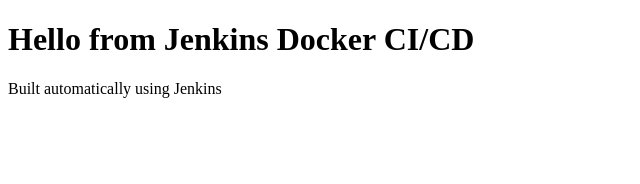
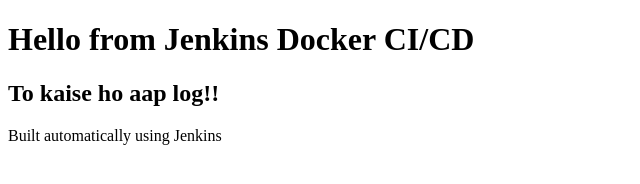
Before and after one commit to mralok039/nginx-devops-project, a plain HTML site: page index.html in a window 1280 px wide. Shown: the whole page, without its empty margins (0-640 px from the left). Drawn offline with Linux system fonts and the light colour scheme.

Commit message:
Chnage index.html

```diff
--- a/index.html
+++ b/index.html
@@ -5,6 +5,7 @@
 </head>
 <body>
   <h1>Hello from Jenkins Docker CI/CD</h1>
+  <h2 background-color:red> To kaise ho aap log!! </h2>
   <p>Built automatically using Jenkins</p>
 </body>
 </html>
```
